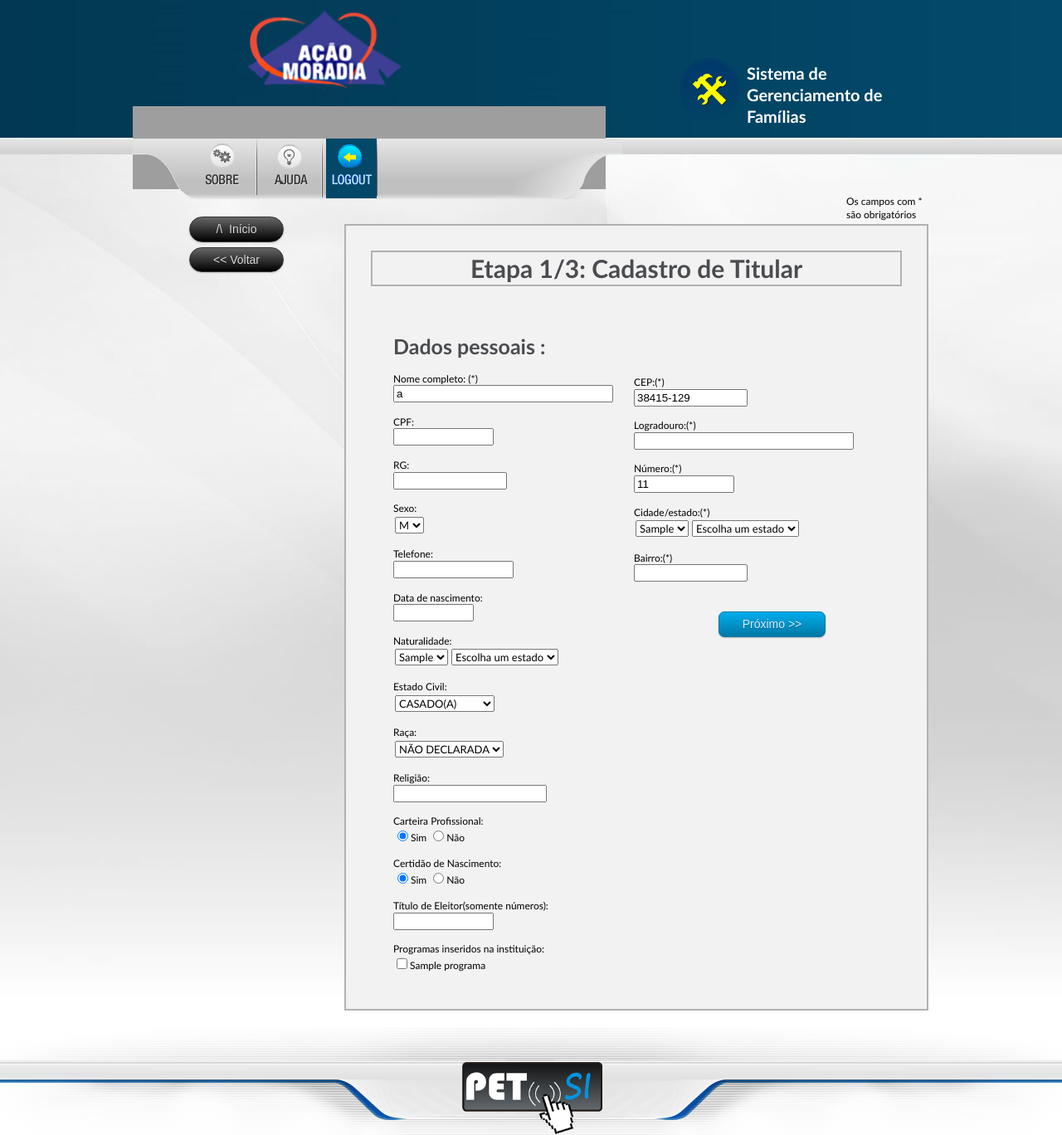
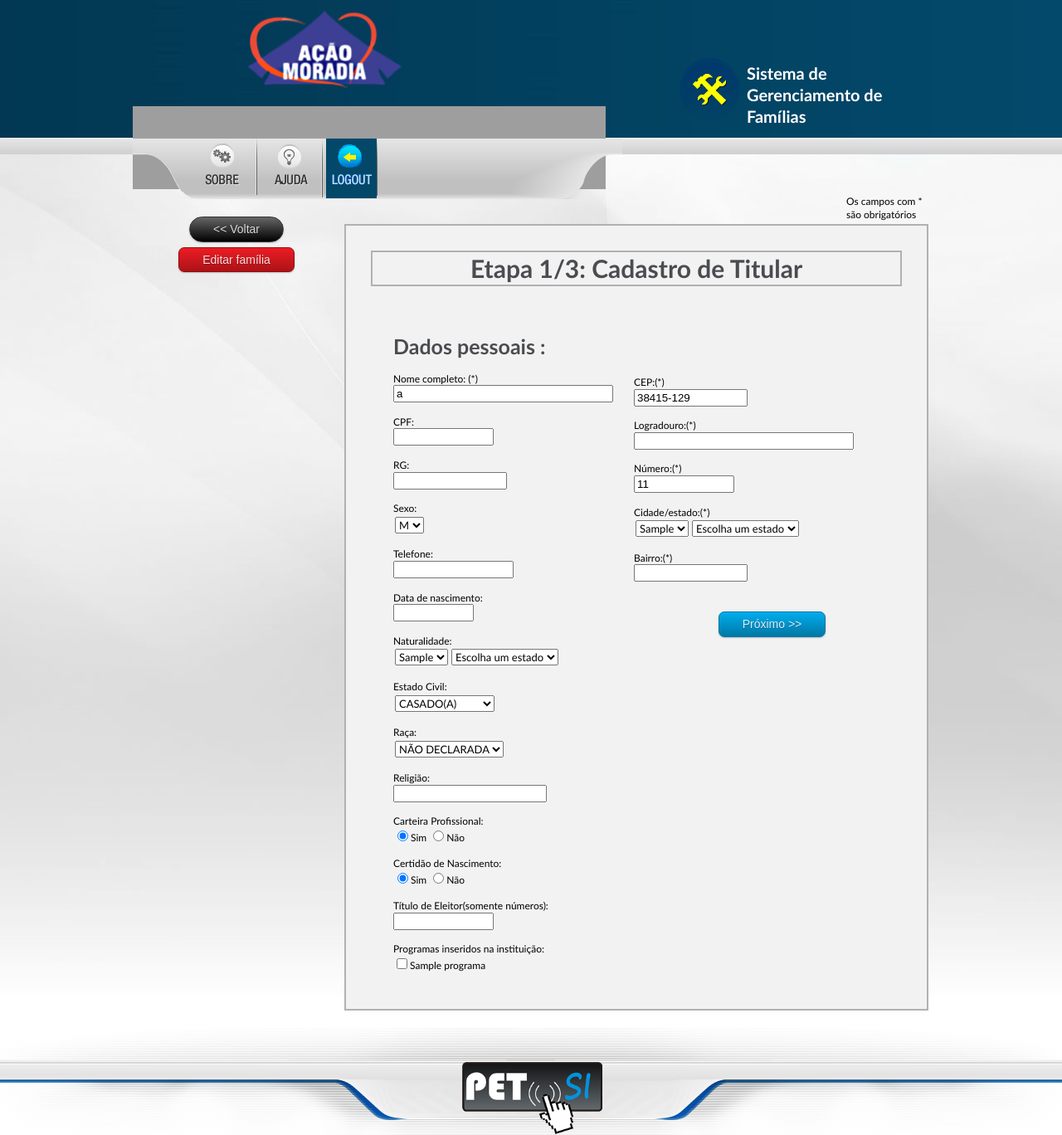
Before and after one commit to googlecode-mirror/acao-moradia, a PHP site: page /visao/vCadastroPessoa.php in a window 1280 px wide. Shown: the whole page at 83% size. Run offline with PHP 8.4, Linux system fonts and the light colour scheme; tables that the repository leaves empty or names only in its code hold one stand-in row (values such as "Sample post"); grey boxes are pictures that could not be loaded.

Commit message:
Botões adicionados em vLayoutMargin; adicionado favicon

```diff
--- a/acao/css/styles.css
+++ b/acao/css/styles.css
@@ -4,7 +4,8 @@ img {
     border: 0 /* Evita que bordas pretas apareçam em imagens no IE */
 }
 
-.ui-autocomplete { height: 175px; overflow-y: scroll; overflow-x: hidden;} /* Autocomplete with vertical scrollbar */
+/* Autocomplete with vertical scrollbar */
+.ui-autocomplete { height: 175px; overflow-y: scroll; overflow-x: hidden;}
 
 /* ----------  CSS RESET  ---------- */
 
--- a/acao/visao/vLayoutHead.php
+++ b/acao/visao/vLayoutHead.php
@@ -1,5 +1,4 @@
-    <meta http-equiv="Content-Type" content="text/html; charset=utf-8" />
-    <title>Ação Moradia</title>
-    <link type="image/x-icon" href="copy.ico" rel="icon"/>
-    <link type="image/x-icon" href="copy.ico" rel="shortcut icon"/>
-    <link href="../css/styles.css" rel="stylesheet" type="text/css" />
+<meta http-equiv="Content-Type" content="text/html; charset=utf-8" />
+<title>Ação Moradia</title>
+<link rel="shortcut icon" href="../imagens/favicon.ico" />
+<link href="../css/styles.css" rel="stylesheet" type="text/css" />
--- a/acao/visao/vLayoutMargin.php
+++ b/acao/visao/vLayoutMargin.php
@@ -5,8 +5,21 @@
                <ul><li><a href="" target="_parent"></a></li></ul>
            </div>-->
             <center>
-                         <ul><li><input class="button black bigrounded" type="button" value=" /\  Início " onClick="location.href='vAtendente.php'"/></li></ul>
-                         <ul><li><input class="button black bigrounded" type="button" value="<< Voltar"   onclick="history.go(-1);return true;"/></li></ul>
+            <!-- <ul><li><input class="button black bigrounded" type="button" value=" /\  Início " onClick="location.href='vAtendente.php'"/></li></ul> -->
+                <ul>
+                    <li><input class="button black bigrounded" type="button" value="<< Voltar"   onclick="history.go(-1);return true;"/></li>
+                    <?php
+                    if (isset($_SESSION['botao'])) {
+                        if ($_SESSION['botao'] === 'editar_familia') {
+                            echo '<li><a href="vEditOrDeleteFamilia.php" class="button red">Editar família</a><li>';
+                        }
+                        if ($_SESSION['botao'] === 'cadastrar_curso') {
+                            echo '<li><a href="vCadastroCurso.php" class="button red">Cadastrar um curso</a><li>';
+                        }
+                        $_SESSION['botao'] = NULL;
+                    }
+                    ?>
+                </ul>
             </center>
         </div>
         <p>&nbsp;</p>
```
Also changed, not shown: acao/visao/vIncluirPessoaCurso.php (+4 -9 lines), acao/imagens/copy.png (deleted), acao/imagens/favicon.ico (added), acao/imagens/lg_copy2.png (deleted), acao/imagens/logo.png. Lines whose indentation alone changed are shown as unchanged.
